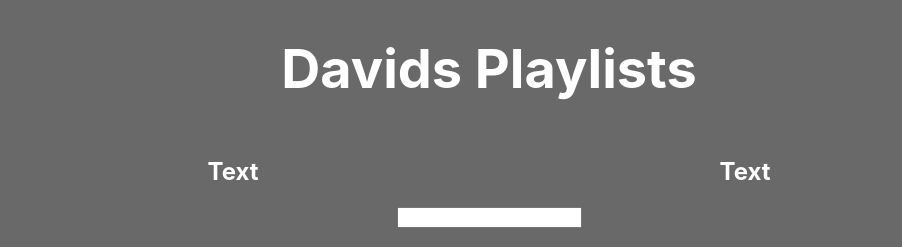
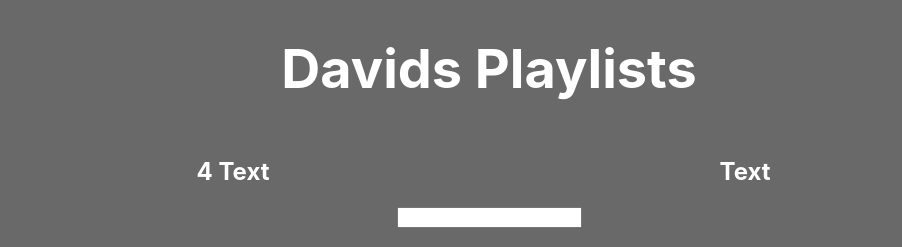
Before and after one commit to BitnooriLee/better-playlist, a React (Create React App) app: page / in a window 1280 px wide. Shown: the top 247 px of the page, without its empty margins (151-1053 px from the left). Built offline with nearby package versions, Linux system fonts and the light colour scheme.

Commit message:
fixed variables

```diff
--- a/src/App.js
+++ b/src/App.js
@@ -7,23 +7,23 @@ let defaultStyle = {
 let fakeServerData = {
   user:{
     name: 'David',
-    playlist:[
+    playlists:[
       {
         name: 'Nafla',
-        songs: ['apple box','Wu','angel'],
+        songs: ['apple box','Wu','angel']
       },
       {
         name: 'My favorite',
-        songs: ['Internet war','Stanky','beautiful'],
+        songs: ['Internet war','Stanky','beautiful']
       },
       {
         name: 'Another playlist - the best!',
-        songs: ['Oasis','Okey Dokey','Eureka'],
+        songs: ['Oasis','Okey Dokey','Eureka']
       },
       {
         name: 'Korean HipHop',
-        songs: ['SEARCH','Boys and Girls','She is baby'],
-      },
+        songs: ['SEARCH','Boys and Girls','She is baby']
+      }
     ]
   }
 };
@@ -64,7 +64,7 @@ class App extends Component {
     this.state = {serverData: {}}
   }
   componentDidMount(){
-    setTimeout(()=>{
+    setTimeout(() => {
       this.setState({serverData: fakeServerData});
     }, 1000);
   }
@@ -76,7 +76,7 @@ class App extends Component {
         {this.state.serverData.user.name}s Playlists
         </h1>}
       <Aggregate playlists={this.state.serverData.user &&
-                             this.state.serverData.user.playlists}/>
+                            this.state.serverData.user.playlists}/>
       <Aggregate/>
       <Filter/>
       <Playlist/>
```
